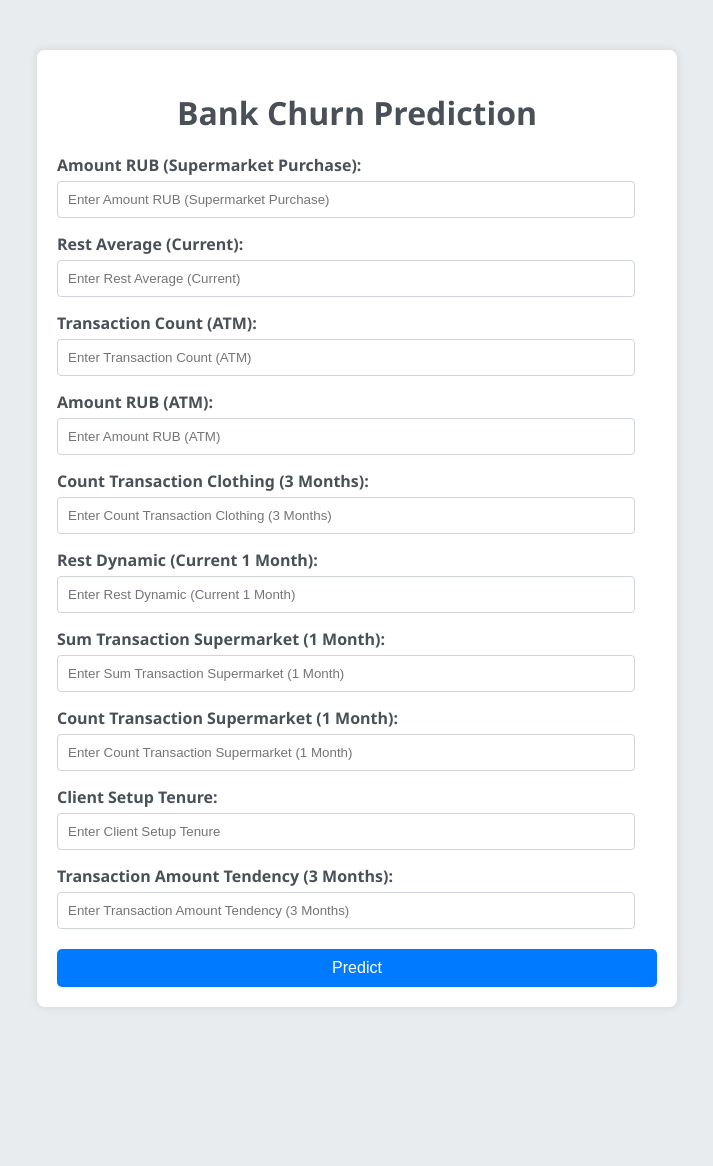
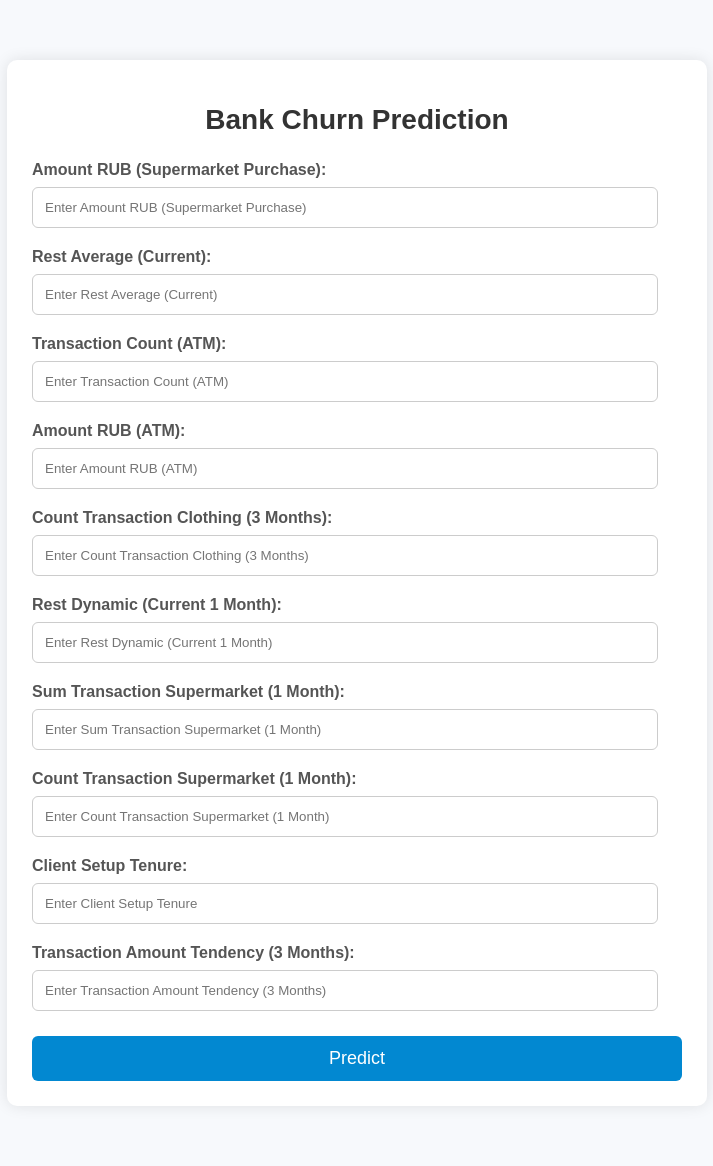
Before and after one commit to shahnazpm/AISC-1003_GroupAssignment6, a Flask app: page / in a window 1280 px wide. Shown: the whole page, without its empty margins (283-996 px from the left). Before the commit the page ends 1007 px from the top, so only its background shows below. Run offline with Flask 3, Linux system fonts and the light colour scheme; parts of the project's set-up code (start-up, migrations or seed data) failed here and were passed over.

Commit message:
flask app

```diff
--- a/templates/index.html
+++ b/templates/index.html
@@ -6,64 +6,65 @@
     <title>Bank Churn Prediction</title>
     <style>
         body {
-            font-family: 'Segoe UI', Tahoma, Geneva, Verdana, sans-serif;
+            font-family: 'Arial', sans-serif;
             margin: 0;
             padding: 0;
-            background-color: #e9ecef;
+            background-color: #f7f9fc;
         }
         .container {
-            max-width: 600px;
-            margin: 50px auto;
-            padding: 20px;
-            background-color: #fff;
-            border-radius: 8px;
-            box-shadow: 0 0 10px rgba(0,0,0,0.1);
+            max-width: 650px;
+            margin: 60px auto;
+            padding: 25px;
+            background-color: #ffffff;
+            border-radius: 10px;
+            box-shadow: 0 0 15px rgba(0, 0, 0, 0.1);
         }
         h1 {
-            color: #495057;
+            color: #333;
             text-align: center;
-            margin-bottom: 20px;
+            margin-bottom: 25px;
+            font-size: 28px;
         }
         label {
             display: block;
-            margin-top: 15px;
-            font-weight: bold;
-            color: #495057;
+            margin-top: 20px;
+            font-weight: 600;
+            color: #555;
         }
         input[type="number"] {
-            width: calc(100% - 22px);
-            padding: 10px;
-            margin-top: 5px;
-            border: 1px solid #ced4da;
-            border-radius: 4px;
+            width: calc(100% - 24px);
+            padding: 12px;
+            margin-top: 8px;
+            border: 1px solid #ccc;
+            border-radius: 6px;
             box-sizing: border-box;
             transition: border-color 0.3s;
         }
         input[type="number"]:focus {
-            border-color: #80bdff;
+            border-color: #0077b6;
             outline: none;
         }
         button {
             display: block;
             width: 100%;
-            padding: 10px;
-            margin-top: 20px;
-            background-color: #007bff;
+            padding: 12px;
+            margin-top: 25px;
+            background-color: #0288d1;
             color: #fff;
             border: none;
-            border-radius: 5px;
+            border-radius: 6px;
             cursor: pointer;
-            font-size: 16px;
+            font-size: 18px;
             transition: background-color 0.3s;
         }
         button:hover {
-            background-color: #0056b3;
+            background-color: #026aa7;
         }
         .result {
-            margin-top: 20px;
-            font-weight: bold;
+            margin-top: 25px;
+            font-weight: 600;
             text-align: center;
-            color: #495057;
+            color: #333;
         }
     </style>
 </head>
```
